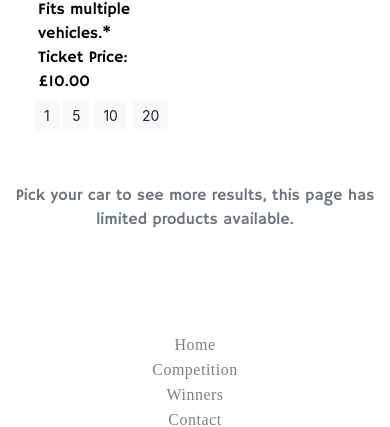
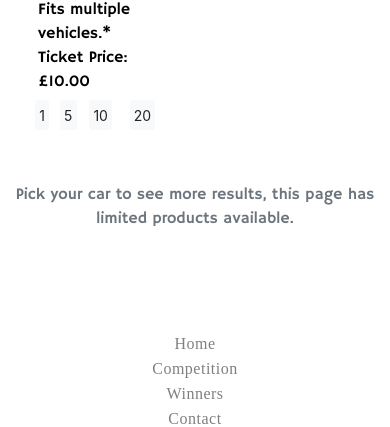
Before and after one commit to msped/projectparts, a Django app: page /tickets/ in a window 390 px wide. Shown: the part 693-1120 px from the top of the page. Run offline with Django 3.2, Linux system fonts and the light colour scheme; tables that the repository leaves empty hold one stand-in row (values such as "Sample post"); grey boxes marked "Sample" are stand-in pictures; some libraries are stand-ins or nearby versions.

Commit message:
fixed issues with preset buttons on mobile

```diff
--- a/static/css/products.css
+++ b/static/css/products.css
@@ -132,8 +132,18 @@ h6 {
     margin: 5px;
 }
 
+.quick-add button {
+    padding: .2rem .2rem;
+}
+
 @media (min-width: 576px) {
     .image-div {
         height: 150px;
     }
 }
+
+@media (min-width: 768px) {
+    .quick-add button {
+        padding: .3rem .3rem;
+    }
+}
```
